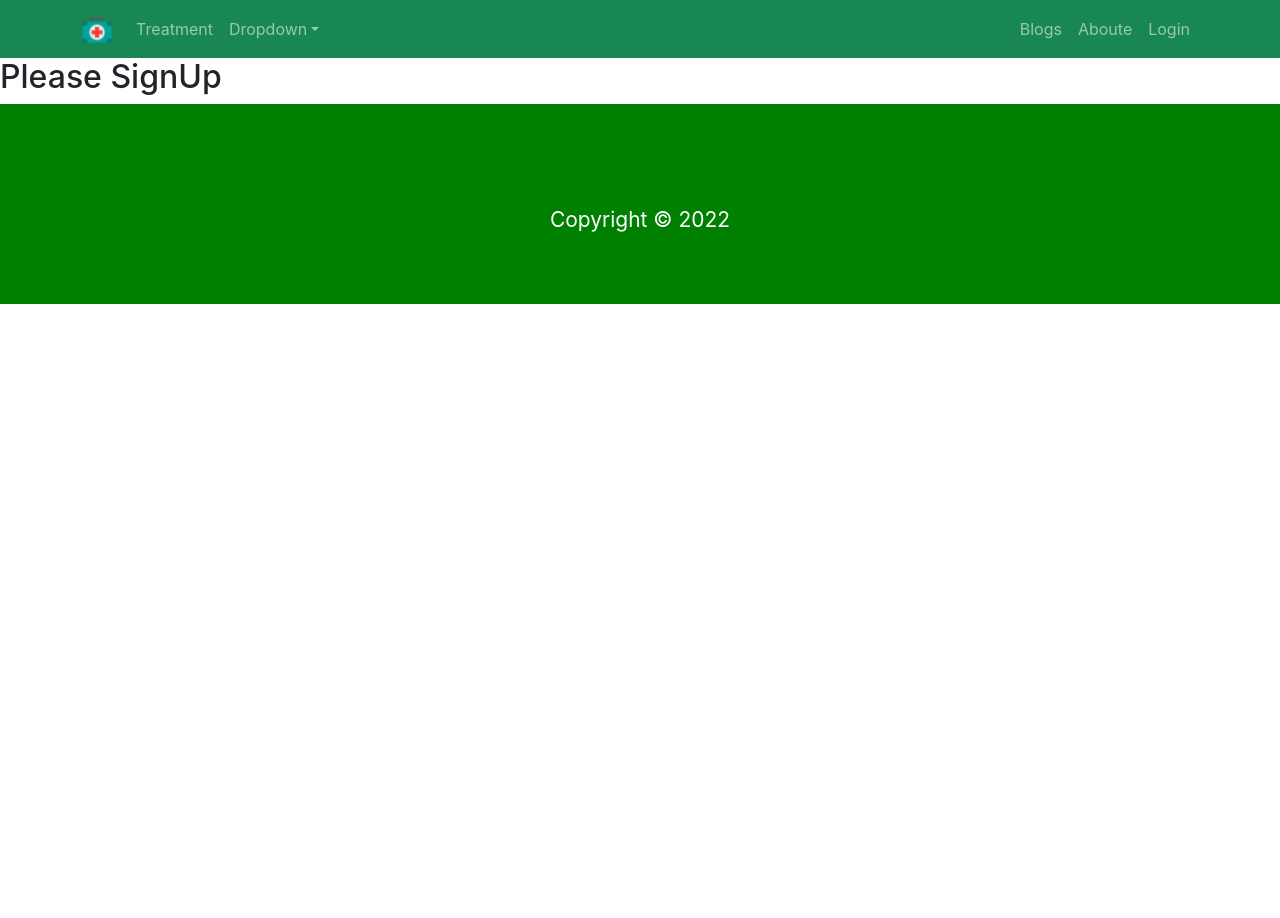
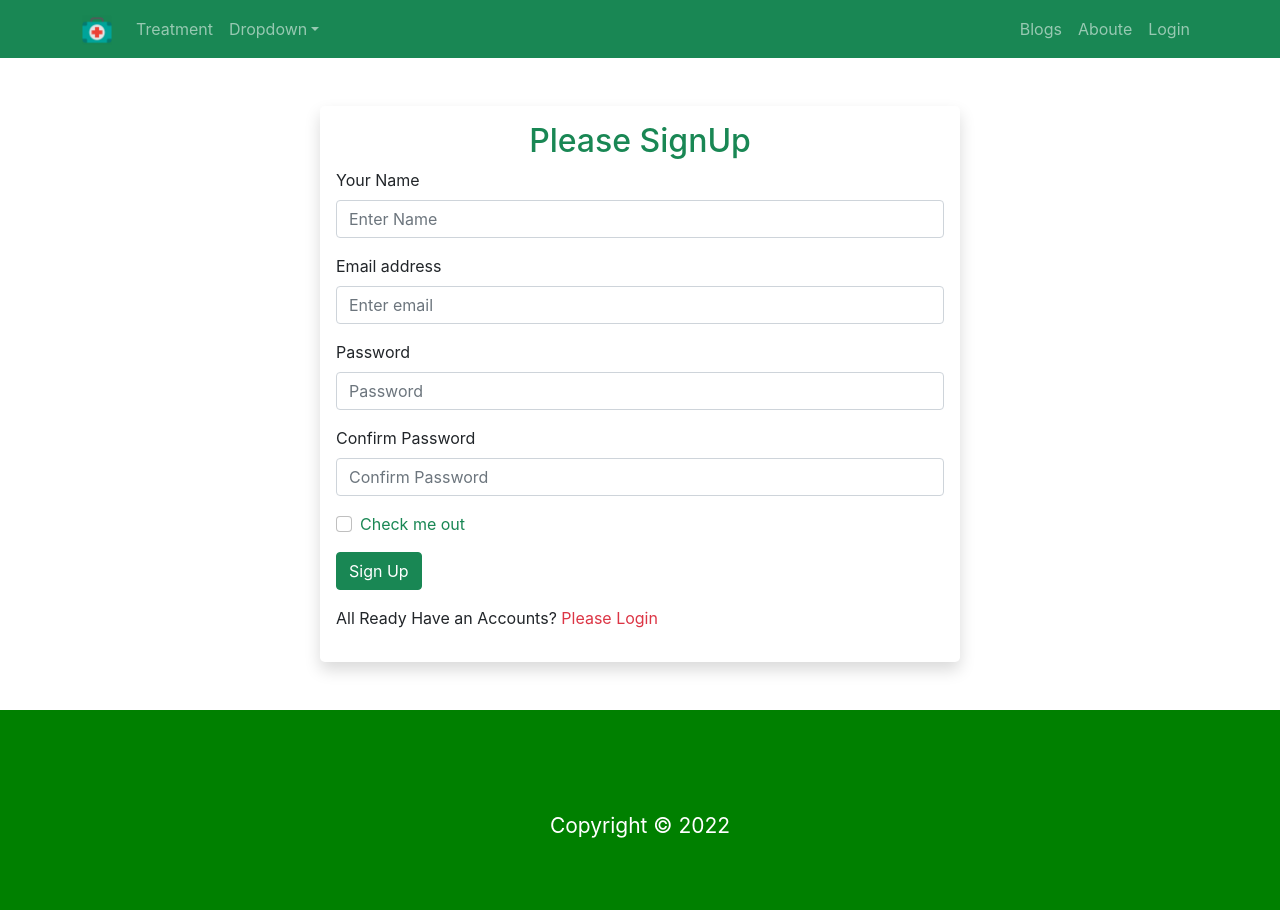
Before and after one commit to YASINARAFAT88/Doctor-chamber-client-side, a React (Create React App) app: page /signup in a window 1280 px wide. Before the commit the page ends 800 px from the top, so only its background shows below. Built offline with nearby package versions, Linux system fonts and the light colour scheme.

Commit message:
SignUp page design and access allmost complate

```diff
--- a/src/Pages/Login/Login/Login.js
+++ b/src/Pages/Login/Login/Login.js
@@ -1,6 +1,6 @@
 import React, { useRef } from 'react';
 import { Button, Form } from 'react-bootstrap';
-import { useNavigate } from 'react-router-dom';
+import { Link, useNavigate } from 'react-router-dom';
 
 const Login = () => {
     const emailRef = useRef('')
@@ -16,12 +16,12 @@ const Login = () => {
         navigate('/signup')
     }
     return (
-        <div className='container w-50 mx-auto mb-5 mt-5'>
+        <div className='container w-50 mx-auto mb-5 mt-5 rounded-3 shadow p-3 mb-5 bg-body rounded'>
             <h2 className='text-success text-center'>Please login</h2>
             <Form onSubmit={habdleSubmit}>
                 <Form.Group className="mb-3" controlId="formBasicEmail">
                     <Form.Label>Email address</Form.Label>
-                    <Form.Control ref={emailRef} type="email" placeholder="Enter email" />
+                    <Form.Control ref={emailRef} type="email" placeholder="Enter email" required/>
                     <Form.Text className="text-muted">
                         We'll never share your email with anyone else.
                     </Form.Text>
@@ -29,7 +29,7 @@ const Login = () => {
 
                 <Form.Group className="mb-3" controlId="formBasicPassword">
                     <Form.Label>Password</Form.Label>
-                    <Form.Control ref={passwordRef} type="password" placeholder="Password" />
+                    <Form.Control ref={passwordRef} type="password" placeholder="Password" required/>
                 </Form.Group>
                 <Form.Group className="mb-3 text-success" controlId="formBasicCheckbox">
                     <Form.Check className='text-success' type="checkbox" label="Check me out" />
@@ -38,7 +38,7 @@ const Login = () => {
                     Submit
                 </Button>
             </Form>
-            <p>New to Doctor Chamber? <span className='text-danger ' onClick={handleSignUp}>Please Sign Up</span></p>
+            <p className='mt-3'>New to Doctor Chamber? <Link to='/signup' className='text-danger pe-auto text-decoration-none' onClick={handleSignUp}>Please Sign Up</Link></p>
         </div>
     );
 };
--- a/src/Pages/Login/SignUp/SignUp.js
+++ b/src/Pages/Login/SignUp/SignUp.js
@@ -1,10 +1,55 @@
-import React from 'react';
+import React, { useRef } from 'react';
+import { Button, Form } from 'react-bootstrap';
+import { Link, useNavigate } from 'react-router-dom';
 
 const SignUp = () => {
+    const emailRef = useRef('')
+    const passwordRef = useRef('')
+    const nameRef = useRef('')
+    const confirmPasswordRef = useRef('')
+    const navigate = useNavigate();
+    const navigateLogin = () =>{
+        navigate('/login')
+    }
+    const habdleSubmit = event =>{
+        event.preventDefault();
+        const name = nameRef.current.value;
+        const email = emailRef.current.value;
+        const password = passwordRef.current.value;
+        const confirmPassword = confirmPasswordRef.current.value;
+        console.log(email, password, name, confirmPassword)
+    }
     return (
-        <div>
-            <h2>Please SignUp</h2>
-        </div>
+        <div className='container w-50 mx-auto mb-5 mt-5 rounded-3 shadow p-3 mb-5 bg-body rounded'>
+        <h2 className='text-success text-center'>Please SignUp</h2>
+        <Form onSubmit={habdleSubmit}>
+
+            <Form.Group className="mb-3" controlId="formBasicEmail">
+                <Form.Label>Your Name</Form.Label>
+                <Form.Control ref={nameRef} type="Text" placeholder="Enter Name" required/>
+            </Form.Group>
+            <Form.Group className="mb-3" controlId="formBasicEmail">
+                <Form.Label>Email address</Form.Label>
+                <Form.Control ref={emailRef} type="email" placeholder="Enter email" required/>
+            </Form.Group>
+
+            <Form.Group className="mb-3" controlId="formBasicPassword">
+                <Form.Label>Password</Form.Label>
+                <Form.Control ref={passwordRef} type="password" placeholder="Password" required/>
+            </Form.Group>
+            <Form.Group className="mb-3" controlId="formBasicPassword">
+                <Form.Label>Confirm Password</Form.Label>
+                <Form.Control ref={confirmPasswordRef} type="password" placeholder="Confirm Password" required/>
+            </Form.Group>
+            <Form.Group className="mb-3 text-success" controlId="formBasicCheckbox">
+                <Form.Check className='text-success' type="checkbox" label="Check me out" />
+            </Form.Group>
+            <Button variant="success" type="submit">
+                Sign Up
+            </Button>
+        </Form>
+        <p className='mt-3'>All Ready Have an Accounts? <Link to='/login' className='text-danger pe-auto text-decoration-none' onClick={navigateLogin}>Please Login</Link></p>
+    </div>
     );
 };
 
```
